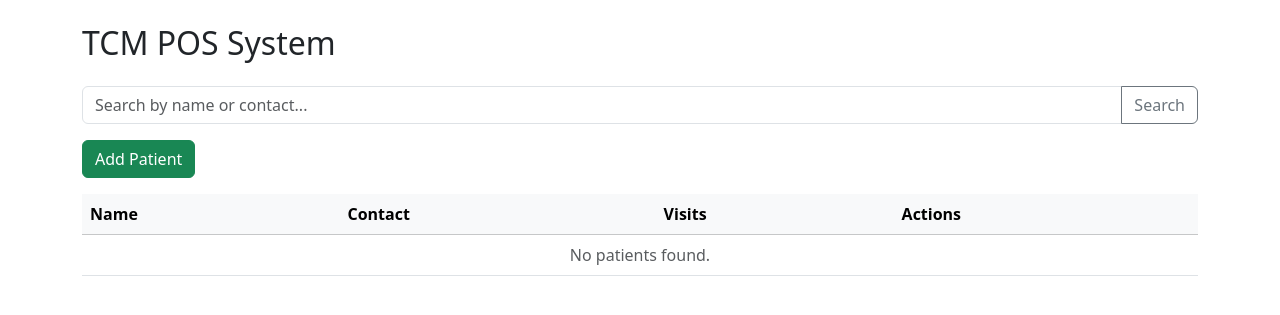
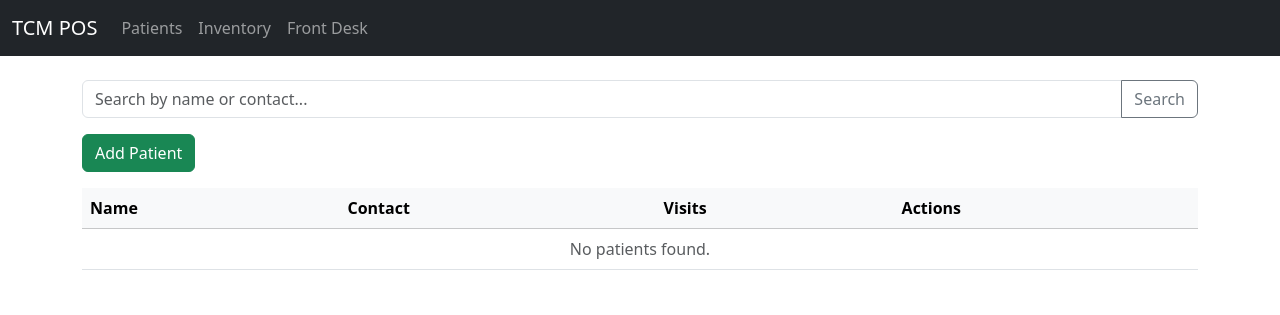
Before and after one commit to Ryan-wong123/Lumieree, a Flask app: page /patients in a window 1280 px wide. Shown: the top 315 px of the page. Run offline with Flask 3, Linux system fonts and the light colour scheme; data that the repository does not hold is empty.

Commit message:
create nav bar

```diff
--- a/templates/layout.html
+++ b/templates/layout.html
@@ -1,5 +1,6 @@
 <!doctype html>
 <html lang="en">
+
 <head>
   <meta charset="UTF-8">
   <title>TCM POS</title>
@@ -7,20 +8,40 @@
   <link href="https://cdn.jsdelivr.net/npm/bootstrap@5.3.2/dist/css/bootstrap.min.css" rel="stylesheet">
   <link href="https://cdn.jsdelivr.net/npm/bootstrap-icons@1.10.5/font/bootstrap-icons.css" rel="stylesheet">
 </head>
+
 <body>
-  <div class="container py-4">
-    <h2 class="mb-4">TCM POS System</h2>
+  <!-- ✅ Navigation Bar -->
+  <nav class="navbar navbar-expand-lg navbar-dark bg-dark mb-4">
+    <div class="container-fluid">
+      <a class="navbar-brand" href="/">TCM POS</a>
+      <button class="navbar-toggler" type="button" data-bs-toggle="collapse" data-bs-target="#navbarNav"
+        aria-controls="navbarNav" aria-expanded="false" aria-label="Toggle navigation">
+        <span class="navbar-toggler-icon"></span>
+      </button>
 
+      <div class="collapse navbar-collapse" id="navbarNav">
+        <ul class="navbar-nav me-auto">
+          <li class="nav-item"><a class="nav-link" href="/patients">Patients</a></li>
+          <li class="nav-item"><a class="nav-link" href="/inventory">Inventory</a></li>
+          <li class="nav-item"><a class="nav-link" href="/front_desk">Front Desk</a></li>
+        </ul>
+      </div>
+    </div>
+  </nav>
+
+  <!-- Main Content -->
+  <div class="container">
     {% with messages = get_flashed_messages() %}
-      {% if messages %}
-        <div class="alert alert-info">{{ messages[0] }}</div>
-      {% endif %}
+    {% if messages %}
+    <div class="alert alert-info">{{ messages[0] }}</div>
+    {% endif %}
     {% endwith %}
 
     {% block content %}{% endblock %}
   </div>
 
-  <!-- ✅ Bootstrap Bundle JS (enables tabs, modals, etc.) -->
+  <!-- Bootstrap JS -->
   <script src="https://cdn.jsdelivr.net/npm/bootstrap@5.3.2/dist/js/bootstrap.bundle.min.js"></script>
 </body>
+
 </html>
```
Also changed, not shown: templates/admin_queue.html (deleted, +0 -35 lines), templates/create_prescription.html (deleted, +0 -26 lines).
